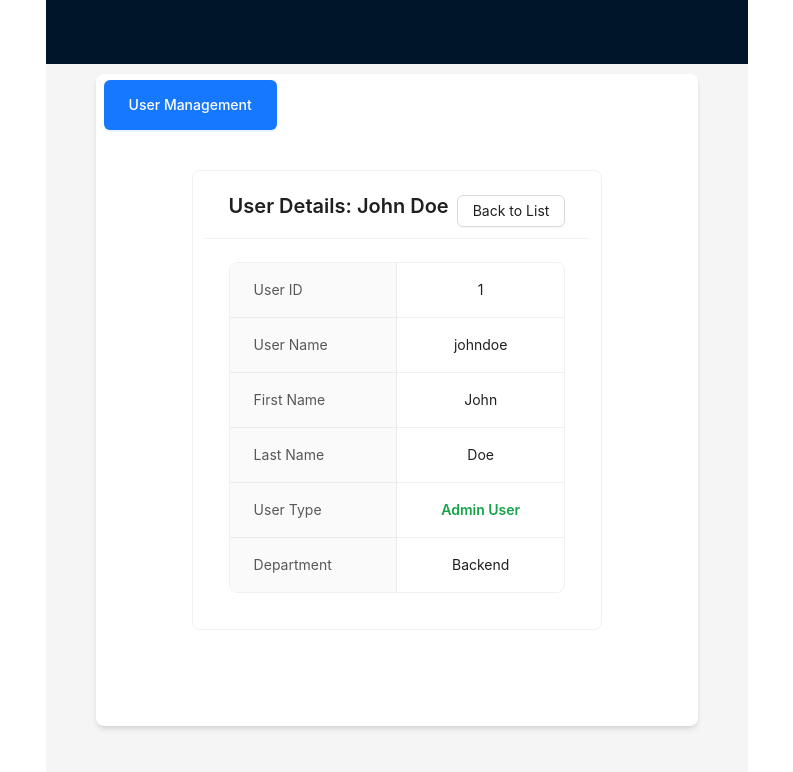
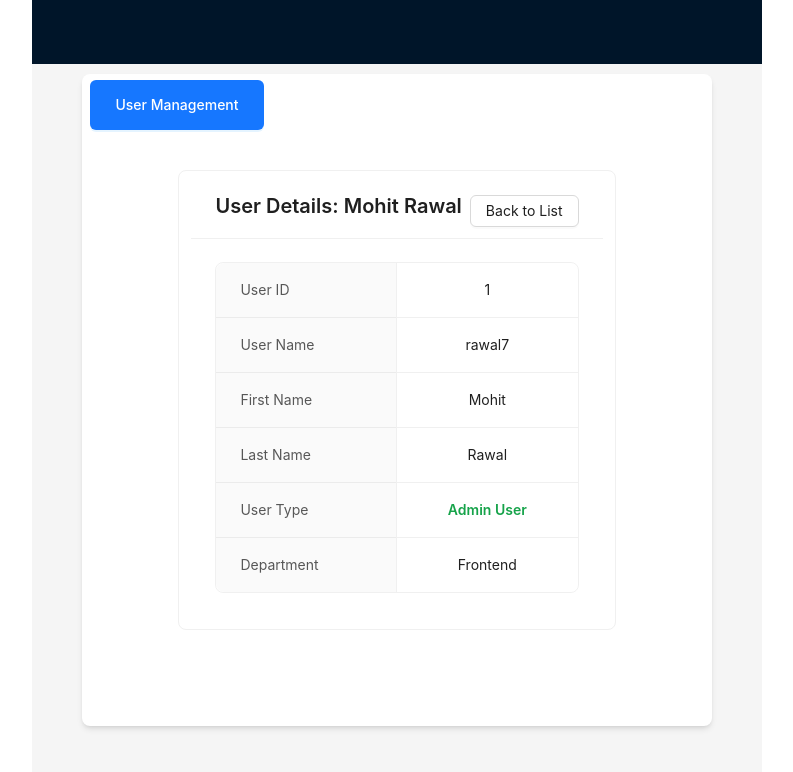
Before and after one commit to Mohitrawal7/react_antd, a React (Vite) app: page /user/view/1 in a window 1280 px wide. Shown: the top 772 px of the page, without its empty margins (243-1036 px from the left). Built offline with nearby package versions, Linux system fonts and the light colour scheme.

Commit message:
error page better implemented & some minor changes

```diff
--- a/src/App.jsx
+++ b/src/App.jsx
@@ -3,8 +3,8 @@ import { BrowserRouter as Router, Routes, Route, Link, useNavigate } from 'react
 import UserTable from './components/UserTable';
 import UserForm from './components/UserForm';
 import UserView from './components/UserView';
-import { Layout,Button} from 'antd'; // For basic layout
-import './App.css'; // You can add global styles here if needed
+import { Layout,Button} from 'antd';
+import './App.css';
 
 const { Header, Content } = Layout;
 
@@ -12,28 +12,12 @@ const { Header, Content } = Layout;
 const initialUsers = [
   {
     userId: 1,
-    firstName: 'John',
-    lastName: 'Doe',
-    userName: 'johndoe',
+    firstName: 'Mohit',
+    lastName: 'Rawal',
+    userName: 'rawal7',
     userType: 'Admin User',
-    department: 'Backend',
-  },
-  {
-    userId: 2,
-    firstName: 'Jane',
-    lastName: 'Smith',
-    userName: 'janesmith',
-    userType: 'System User',
     department: 'Frontend',
-  },
-  {
-    userId: 3,
-    firstName: 'Alice',
-    lastName: 'Brown',
-    userName: 'aliceb',
-    userType: 'Admin User',
-    department: 'QA',
-  },
+  }
 ];
 
 function App() {
--- a/src/components/UserForm.jsx
+++ b/src/components/UserForm.jsx
@@ -106,7 +106,6 @@ className=''
         <Button htmlType="button" onClick={() => navigate('/')}>
           Cancel
         </Button>
-
       </Space>
     </Form.Item>
   </Form>
--- a/src/components/UserView.jsx
+++ b/src/components/UserView.jsx
@@ -30,13 +30,13 @@ const UserView = ({ getUserById }) => {
 
   if (!user) {
     return (
-      <Alert
+      <Alert className='my-28 mx-10` p-4'
         message="Error"
         description="User not found."
         type="error"
         showIcon
         action={
-          <Button size="small" type="primary" onClick={() => navigate('/')}>
+          <Button className='' size="small" type="primary" onClick={() => navigate('/')}>
             Back to List
           </Button>
         }
```
Also changed, not shown: 1 other file (tests, documents, lock files or other folders).
